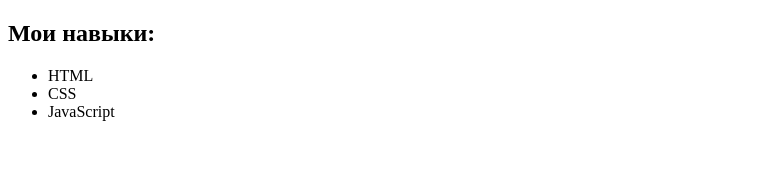
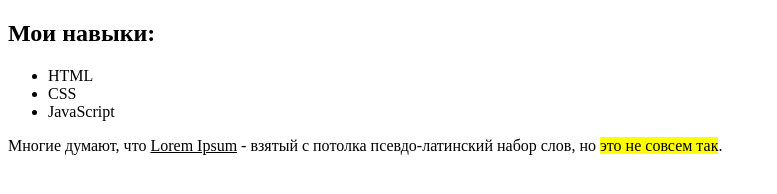
Before and after one commit to markot-1/test, a plain HTML site: page index.html in a window 1280 px wide. Shown: the whole page, without its empty margins (0-777 px from the left). Drawn offline with Linux system fonts and the light colour scheme.

Commit message:
Update index.html

```diff
--- a/index.html
+++ b/index.html
@@ -13,5 +13,6 @@
                 <li>CSS</li>
                 <li>JavaScript</li>
             </ul>
+    <p title="I'm a tooltip">Многие думают, что <ins>Lorem Ipsum</ins> - взятый с потолка псевдо-латинский набор слов, но <mark>это не совсем так</mark>.</p>
 </body>
 </html>
```
